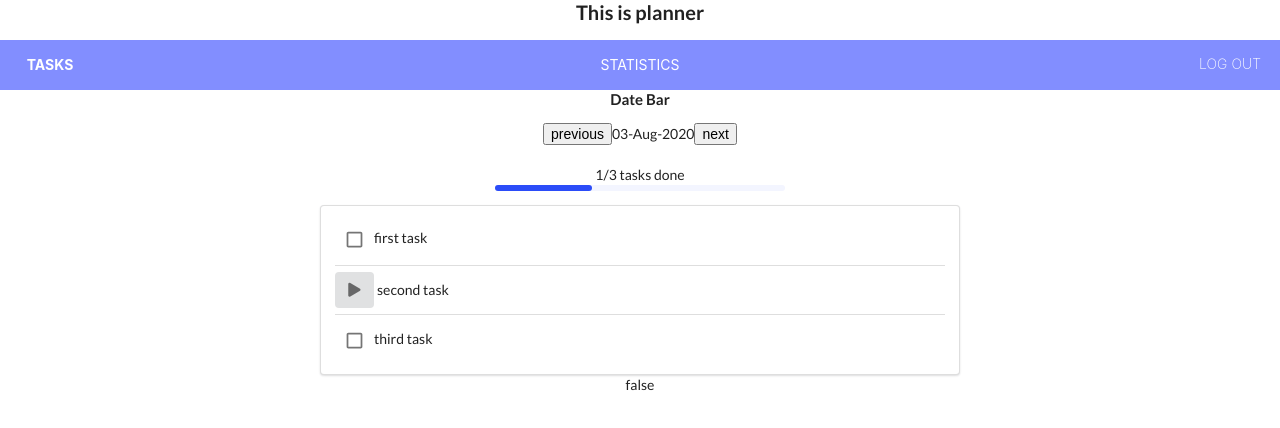
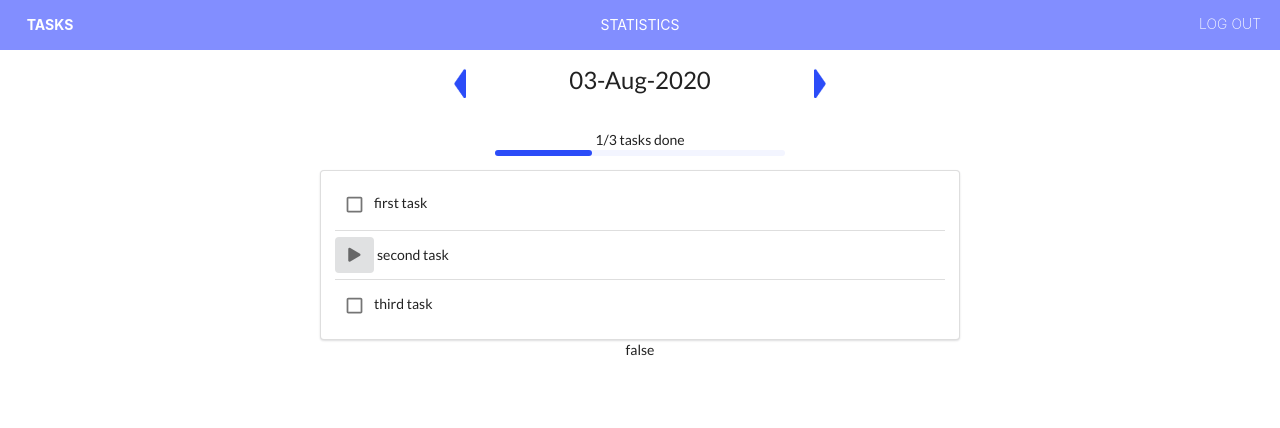
Before and after one commit to Maciag312/your-planner, a React (Create React App) app in the folder front-end-react/: page /planner in a window 1280 px wide. Shown: the top 428 px of the page. Built offline with nearby package versions, Linux system fonts and the light colour scheme; what miragejs would draw is missing.

Commit message:
date bar style is added

```diff
--- a/front-end-react/src/Planner/DateBar.css
+++ b/front-end-react/src/Planner/DateBar.css
@@ -0,0 +1,23 @@
+.date-button{
+    border: none;
+    background: none;
+    cursor: pointer;
+    align-self: flex-start;
+    height: 50px;
+    width: 40px;
+}
+.date-button > img{
+    width: auto;
+    height: 30px;
+}
+.date-wrapper{
+    display: flex;
+    justify-content: space-between;
+    align-content: center;
+    width: 400px;
+    margin-top: 10px;
+}
+.date-text{
+    font-size: 24px;
+    margin-top: 10px;
+}
--- a/front-end-react/src/Planner/DateBar.js
+++ b/front-end-react/src/Planner/DateBar.js
@@ -1,7 +1,9 @@
 import React, { Component, useEffect } from 'react'
 import { connect } from 'react-redux'
 import {nextDay, previousDay, setDay} from './../Store/actions/index'
-
+import leftarrow from "../Home/pngs/leftarrow.png"
+import rightarrow from "../Home/pngs/rightarrow.png"
+import './DateBar.css'
 export const DateBar = (props) => {
 
 
@@ -24,11 +26,14 @@ export const DateBar = (props) => {
         props.previousDay();
     }
     return (
-        <div>
-            <h4>Date Bar</h4>
-            <button onClick={goPreviousDay} alt="">previous</button>
-            {props.day}
-            <button onClick={goNextDay} alt="">next</button>
+        <div style={{ justifyContent: "center", display: "flex" }}>
+            <div className="date-wrapper">
+                <button className="date-button" onClick={goPreviousDay} alt=""><img alt=""  src={leftarrow}></img></button>
+                <div className="date-text">
+                {props.day}
+                </div>
+                <button className="date-button" onClick={goNextDay} alt=""><img alt="" src={rightarrow}></img></button>
+            </div>
         </div>
     )
 }
--- a/front-end-react/src/Planner/Planner.js
+++ b/front-end-react/src/Planner/Planner.js
@@ -10,7 +10,6 @@ import "./Planner.css";
 const Planner = (props) => {
   return (
     <div>
-      <h1> This is planner</h1>
       <NavigationBar />
       <DateBar />
       <br />
```
Also changed, not shown: front-end-react/src/Home/pngs/leftarrow.png (added), front-end-react/src/Home/pngs/rightarrow.png (added).
